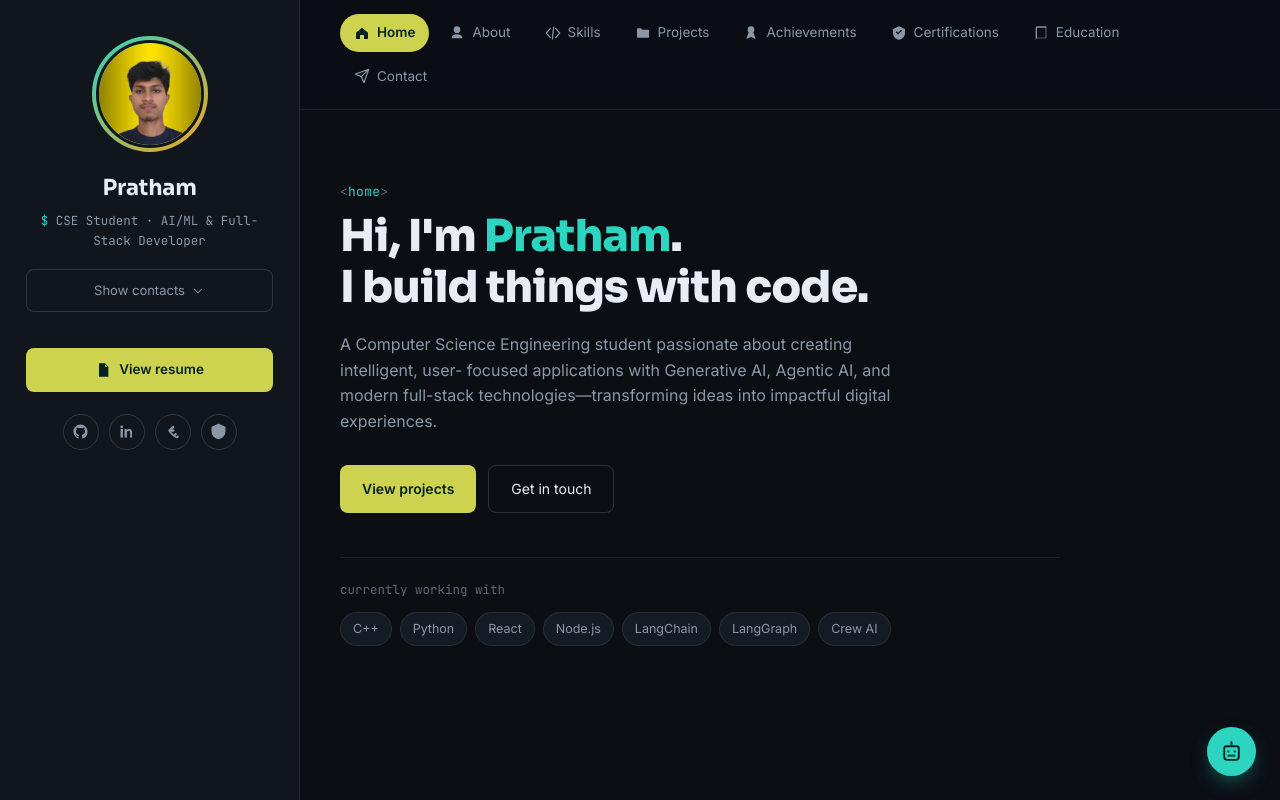
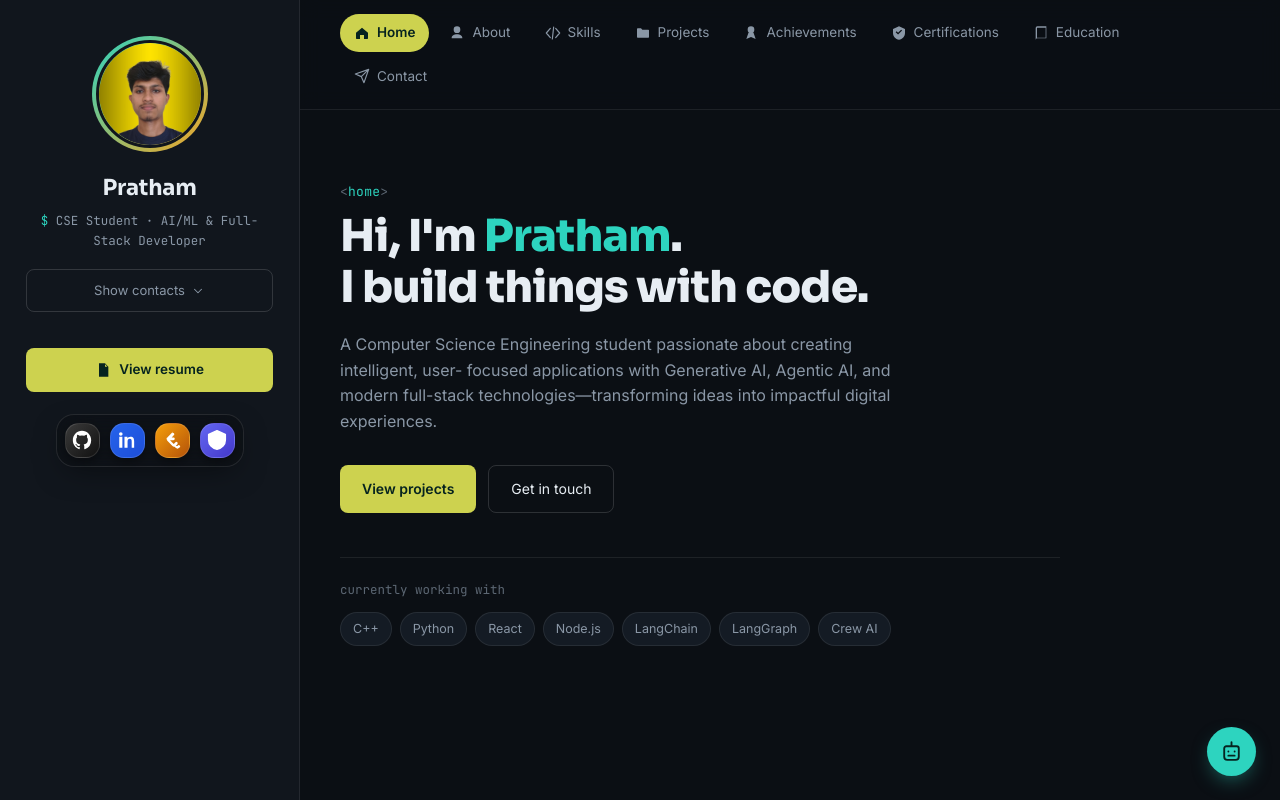
Before and after one commit to shettigarpratham6-web/my-portfolio, a React (Vite) app: page / in a window 1280 px wide. Built offline with nearby package versions, Linux system fonts and the light colour scheme.

Commit message:
social icons css changed

```diff
--- a/src/components/Sidebar.jsx
+++ b/src/components/Sidebar.jsx
@@ -39,13 +39,19 @@ export default function Sidebar({ onOpenResume }) {
           aria-expanded={showContact}
         >
           Show contacts
-          <Icon name="chevronDown" size={14} className={showContact ? "rotated" : ""} />
+          <Icon
+            name="chevronDown"
+            size={14}
+            className={showContact ? "rotated" : ""}
+          />
         </button>
 
         <div className={`contact-panel ${showContact ? "open" : ""}`}>
           <ul className="contact-list">
             <li>
-              <div className="contact-icon"><Icon name="mail" size={16} /></div>
+              <div className="contact-icon">
+                <Icon name="mail" size={16} />
+              </div>
               <div className="contact-meta">
                 <span className="contact-label">Email</span>
                 <a href={`mailto:${profile.email}`} className="contact-value">
@@ -53,8 +59,11 @@ export default function Sidebar({ onOpenResume }) {
                 </a>
               </div>
             </li>
+
             <li>
-              <div className="contact-icon"><Icon name="phone" size={16} /></div>
+              <div className="contact-icon">
+                <Icon name="phone" size={16} />
+              </div>
               <div className="contact-meta">
                 <span className="contact-label">Phone</span>
                 <a href={`tel:${profile.phone}`} className="contact-value">
@@ -62,8 +71,11 @@ export default function Sidebar({ onOpenResume }) {
                 </a>
               </div>
             </li>
+
             <li>
-              <div className="contact-icon"><Icon name="pin" size={16} /></div>
+              <div className="contact-icon">
+                <Icon name="pin" size={16} />
+              </div>
               <div className="contact-meta">
                 <span className="contact-label">Location</span>
                 <span className="contact-value">{profile.location}</span>
@@ -77,11 +89,18 @@ export default function Sidebar({ onOpenResume }) {
           View resume
         </button>
 
-        <ul className="social-list">
+        <ul className="social-dock">
           {profile.socials.map((s) => (
-            <li key={s.name}>
-              <a href={s.url} target="_blank" rel="noreferrer" aria-label={s.name} title={s.name}>
-                <Icon name={s.icon} size={17} />
+            <li key={s.name} className="social-dock-item">
+              <a
+                href={s.url}
+                target="_blank"
+                rel="noreferrer"
+                aria-label={s.name}
+                title={s.name}
+                className={`social-dock-icon social-${s.icon}`}
+              >
+                <Icon name={s.icon} size={22} />
               </a>
             </li>
           ))}
--- a/src/index.css
+++ b/src/index.css
@@ -267,26 +267,57 @@ img {
   transform: translateY(-1px);
 }
 
-.social-list {
+/* ─────────────────────────────────────────────────────────────
+   Social dock (squircle icons)
+───────────────────────────────────────────────────────────── */
+.social-dock {
   display: flex;
+  align-items: flex-end;
   gap: 10px;
   margin-top: 4px;
+  padding: 8px;
+  background: rgba(0, 0, 0, 0.2);
+  backdrop-filter: blur(20px);
+  border: 1px solid rgba(255, 255, 255, 0.1);
+  border-radius: 18px;
+  box-shadow: 0 10px 30px -10px rgba(0, 0, 0, 0.5);
 }
 
-.social-list a {
-  width: 36px;
-  height: 36px;
+.social-dock-item {
+  display: flex;
+}
+
+.social-dock-icon {
+  width: 35px;
+  height: 35px;
+  border-radius: 14px;
   display: grid;
   place-items: center;
-  border-radius: 50%;
-  border: 1px solid var(--border-strong);
-  color: var(--text-muted);
-  transition: color 0.2s ease, border-color 0.2s ease;
+  color: #fff;
+  border: 1px solid rgba(255, 255, 255, 0.12);
+  box-shadow: 0 4px 10px rgba(0, 0, 0, 0.35);
+  transition: transform 0.3s ease, box-shadow 0.3s ease;
 }
 
-.social-list a:hover {
-  color: var(--accent);
-  border-color: var(--accent);
+.social-dock-icon:hover {
+  transform: scale(1.12) translateY(-6px);
+  box-shadow: 0 14px 24px -6px rgba(0, 0, 0, 0.5);
+}
+
+.social-github {
+  background: linear-gradient(to bottom right, #3a3a3a, #111);
+}
+
+.social-linkedin {
+  background: linear-gradient(to bottom right, #2563eb, #1d4ed8);
+}
+
+.social-leetcode {
+  background: linear-gradient(to bottom right, #f59e0b, #b45309);
+}
+
+.social-codolio {
+  background: linear-gradient(to bottom right, #6366f1, #4338ca);
 }
 
 /* ─────────────────────────────────────────────────────────────
```
